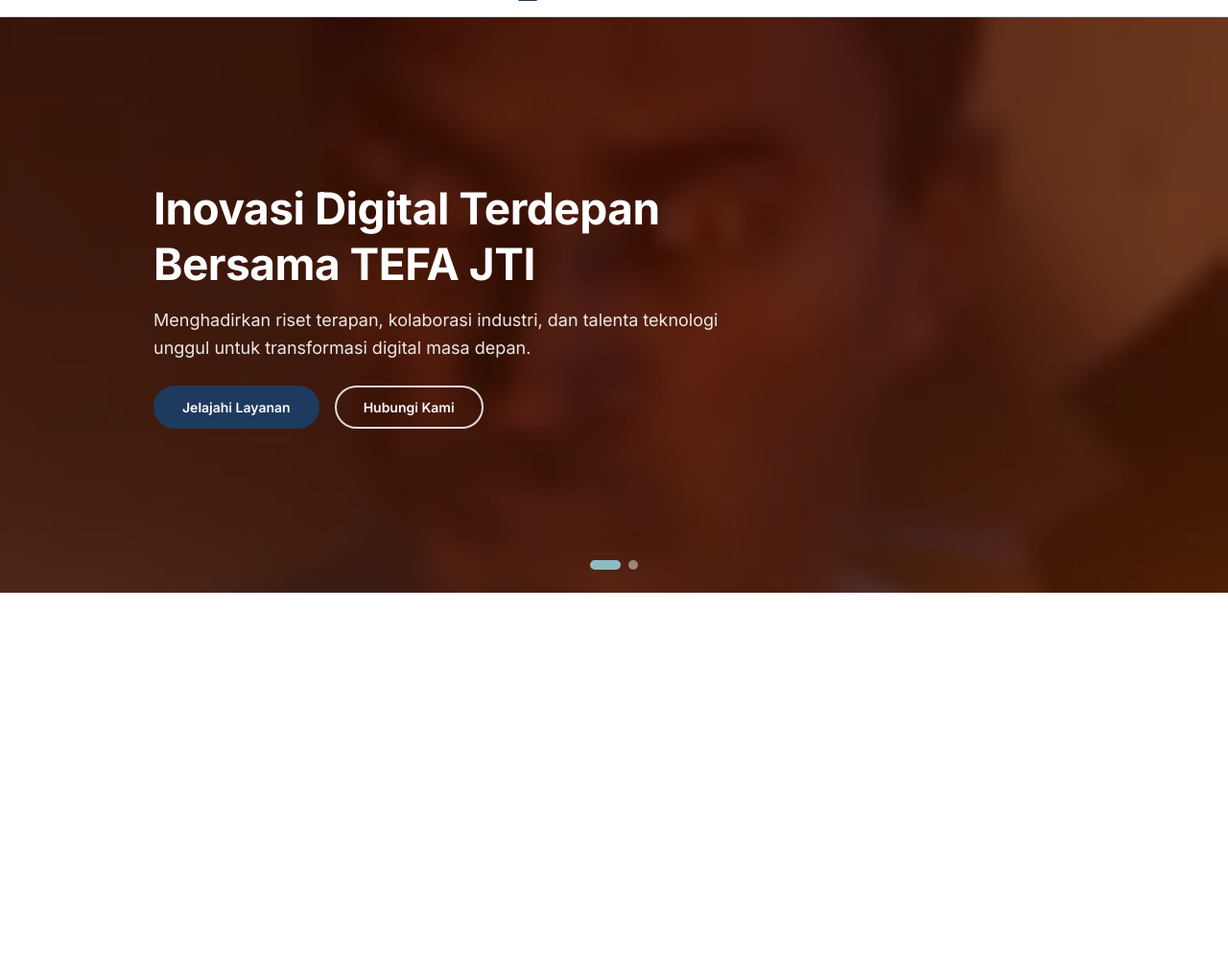
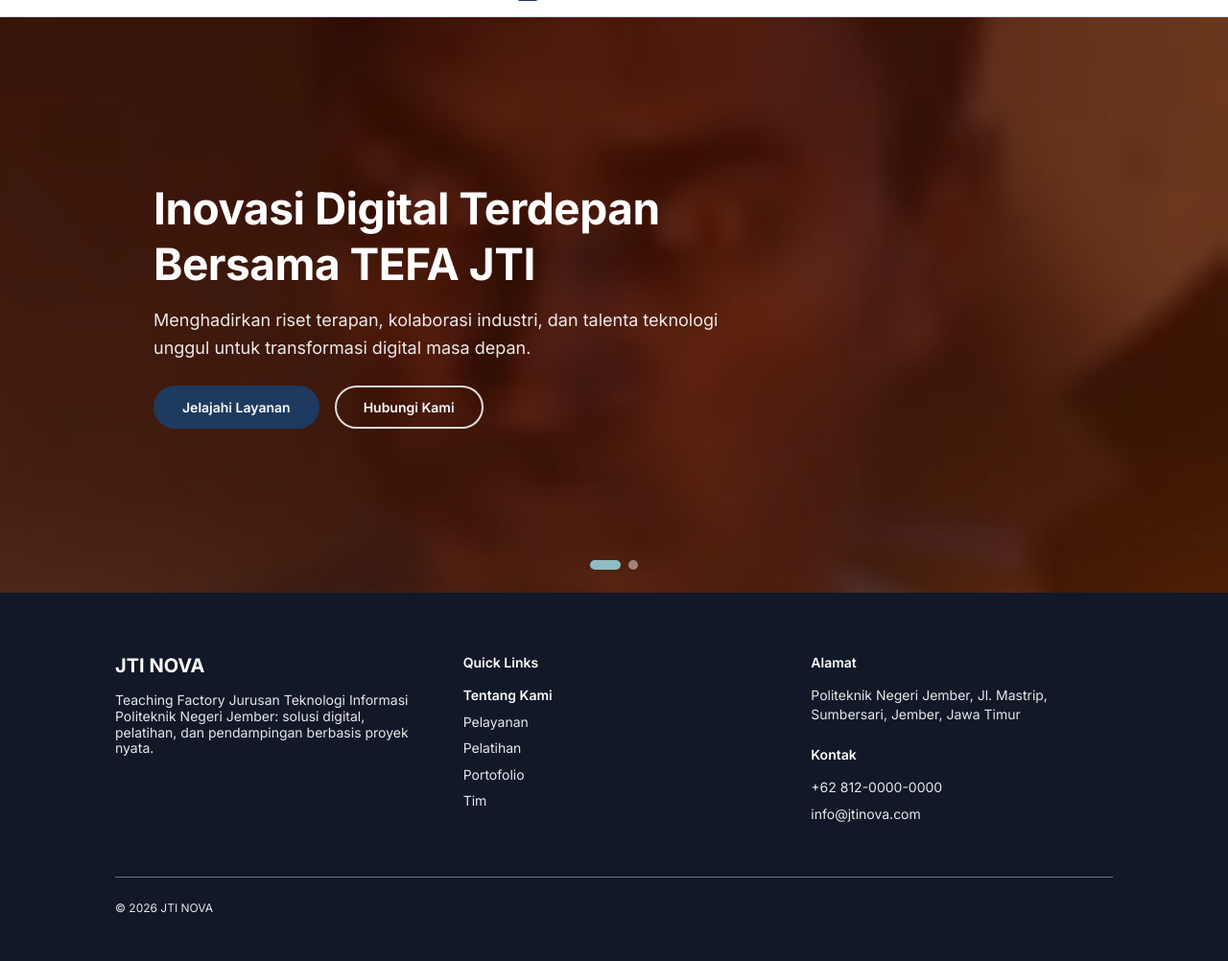
Before and after one commit to ravkagisan/prontoserve, a PHP site: page /index.php in a window 1280 px wide. Shown: the part 55-1057 px from the top of the page at 96% size. Before the commit the page ends 673 px from the top, so only its background shows below. Run offline with PHP 8.4, Linux system fonts and the light colour scheme.

Commit message:
feat: footer.php

```diff
--- a/Components/footer.php
+++ b/Components/footer.php
@@ -0,0 +1,173 @@
+<?php
+if (!isset($current_page)) {
+    $current_page = 'tentang-kami';
+}
+
+$script_name = str_replace('\\', '/', $_SERVER['SCRIPT_NAME'] ?? '');
+if (preg_match('#^(.*?)/(Pages|api|Components)#', $script_name, $matches)) {
+    $base_url = $matches[1];
+} else {
+    $base_url = rtrim(dirname($script_name), '/\\');
+    if ($base_url === '/' || $base_url === '\\') {
+        $base_url = '';
+    }
+}
+
+$footerBrand = 'JTI NOVA';
+$footerDesc  = 'Teaching Factory Jurusan Teknologi Informasi Politeknik Negeri Jember: solusi digital, pelatihan, dan pendampingan berbasis proyek nyata.';
+
+$footerLinks = [
+    ['key' => 'tentang-kami', 'label' => 'Tentang Kami', 'file' => 'tentang-kami.php'],
+    ['key' => 'pelayanan',    'label' => 'Pelayanan',    'file' => 'pelayanan.php'],
+    ['key' => 'pelatihan',    'label' => 'Pelatihan',    'file' => 'pelatihan.php'],
+    ['key' => 'portofolio',   'label' => 'Portofolio',   'file' => 'portofolio.php'],
+    ['key' => 'tim',          'label' => 'Tim',          'file' => 'tim.php'],
+];
+
+$footerAlamat  = 'Politeknik Negeri Jember, Jl. Mastrip, Sumbersari, Jember, Jawa Timur';
+$footerTelepon = '+62 812-0000-0000';
+$footerEmail   = 'info@jtinova.com';
+?>
+
+<style>
+  .site-footer {
+    background-color: var(--bg-dark);
+    color: var(--bg-gray);
+    padding-top: calc(var(--space-48) + var(--space-16));
+    font-family: 'Inter', sans-serif;
+  }
+
+  .site-footer__grid {
+    display: grid;
+    grid-template-columns: repeat(3, 1fr);
+    gap: var(--space-48);
+    padding-bottom: var(--space-48);
+  }
+
+  .site-footer__brand {
+    margin: 0 0 var(--space-16);
+    color: var(--bg-white);
+    font-weight: 700;
+  }
+
+  .site-footer__desc {
+    margin: 0;
+    font-size: 14px;
+    line-height: 1.2;
+    color: var(--bg-gray);
+  }
+
+  .site-footer__title {
+    margin: 0 0 var(--space-16);
+    color: var(--bg-white);
+  }
+
+  .site-footer__title--spaced {
+    margin-top: var(--space-24);
+  }
+
+  .site-footer__list {
+    list-style: none;
+    margin: 0;
+    padding: 0;
+  }
+
+  .site-footer__list li {
+    margin-bottom: var(--space-8);
+  }
+
+  .site-footer__text,
+  .site-footer a {
+    display: block;
+    margin: 0 0 var(--space-8);
+    font-size: 14px;
+    font-weight: 400;
+    line-height: 1.4;
+    color: var(--bg-gray);
+    text-decoration: none;
+    transition: color 0.2s ease;
+  }
+
+  .site-footer__list a {
+    margin-bottom: 0;
+  }
+
+  .site-footer a:hover {
+    color: var(--bg-white);
+    text-decoration: underline;
+  }
+
+  .site-footer a.is-active {
+    color: var(--bg-white);
+    font-weight: 600;
+  }
+
+  .site-footer a:focus-visible {
+    outline: 2px solid var(--brand-teal);
+    outline-offset: 3px;
+    border-radius: var(--radius-badge);
+  }
+
+  .site-footer__bottom {
+    border-top: 1px solid var(--text-secondary);
+    padding: var(--space-24) 0 var(--space-48);
+    color: var(--bg-gray);
+  }
+
+  @media (max-width: 1024px) {
+    .site-footer .container {
+      padding-left: var(--space-24);
+      padding-right: var(--space-24);
+    }
+  }
+
+  @media (max-width: 768px) {
+    .site-footer__grid {
+      grid-template-columns: 1fr;
+      gap: var(--space-24);
+    }
+  }
+</style>
+
+<footer class="site-footer">
+  <div class="container">
+
+    <div class="site-footer__grid">
+
+      <div>
+        <h3 class="heading-3 site-footer__brand"><?= htmlspecialchars($footerBrand) ?></h3>
+        <p class="site-footer__desc"><?= htmlspecialchars($footerDesc) ?></p>
+      </div>
+
+      <nav aria-label="Quick Links">
+        <h4 class="label site-footer__title">Quick Links</h4>
+        <ul class="site-footer__list">
+          <?php foreach ($footerLinks as $link): ?>
+            <?php $isActive = ($current_page === $link['key']); ?>
+            <li>
+              <a href="<?= htmlspecialchars($base_url . '/Pages/' . $link['file']) ?>"
+                 <?= $isActive ? 'class="is-active" aria-current="page"' : '' ?>>
+                <?= htmlspecialchars($link['label']) ?>
+              </a>
+            </li>
+          <?php endforeach; ?>
+        </ul>
+      </nav>
+
+      <div>
+        <h4 class="label site-footer__title">Alamat</h4>
+        <p class="site-footer__text"><?= htmlspecialchars($footerAlamat) ?></p>
+
+        <h4 class="label site-footer__title site-footer__title--spaced">Kontak</h4>
+        <a href="tel:<?= preg_replace('/[^+\d]/', '', $footerTelepon) ?>"><?= htmlspecialchars($footerTelepon) ?></a>
+        <a href="mailto:<?= htmlspecialchars($footerEmail) ?>"><?= htmlspecialchars($footerEmail) ?></a>
+      </div>
+
+    </div>
+
+    <div class="site-footer__bottom caption">
+      &copy; <?= date('Y') ?> <?= htmlspecialchars($footerBrand) ?>
+    </div>
+
+  </div>
+</footer>
--- a/Pages/index.php
+++ b/Pages/index.php
@@ -47,8 +47,10 @@ $current_page = 'tentang-kami';
       ]
     ];
     include __DIR__ . '/../Components/carousel.php';
+
+
   ?>
-
+<?php include_once __DIR__ . '/../Components/footer.php'; ?>
 
 
 </body>
```
